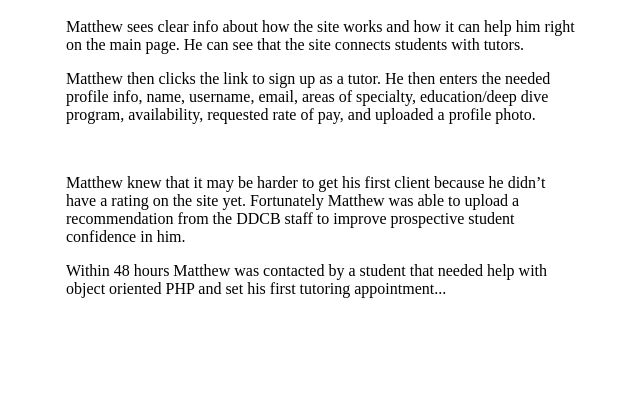
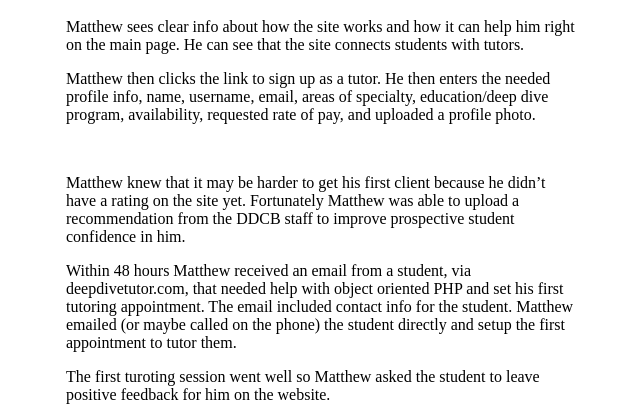
Before and after one commit to MartyBonacci/deepdivetutor, a PHP site: page /matthew.php in a window 1280 px wide. Shown: the part 1011-1431 px from the top of the page, without its empty margins (30-670 px from the left). Before the commit the page ends 1309 px from the top, so only its background shows below. Run offline with PHP 8.4, Linux system fonts and the light colour scheme.

Commit message:
edited matthew's use case

```diff
--- a/epic/persona-files/matthew.php
+++ b/epic/persona-files/matthew.php
@@ -28,6 +28,7 @@
 		<p>Matthew then clicks the link to sign up as a tutor. He then enters the needed profile info, name, username, email, areas of specialty, education/deep dive program, availability, requested rate of pay, and uploaded a profile photo.</p>
 		<br/>
 		<p>Matthew knew that it may be harder to get his first client because he didn’t have a rating on the site yet. Fortunately Matthew was able to upload a recommendation from the DDCB staff to improve prospective student confidence in him.</p>
-		<p>Within 48 hours Matthew was contacted by a student that needed help with object oriented PHP and set his first tutoring appointment...</p>
+		<p>Within 48 hours Matthew received an email from a student, via deepdivetutor.com, that needed help with object oriented PHP and set his first tutoring appointment. The email included contact info for the student. Matthew emailed (or maybe called on the phone) the student directly and setup the first appointment to tutor them.</p>
+		<p>The first turoting session went well so Matthew asked the student to leave positive feedback for him on the website.</p>
 	</body>
 </html>
```
